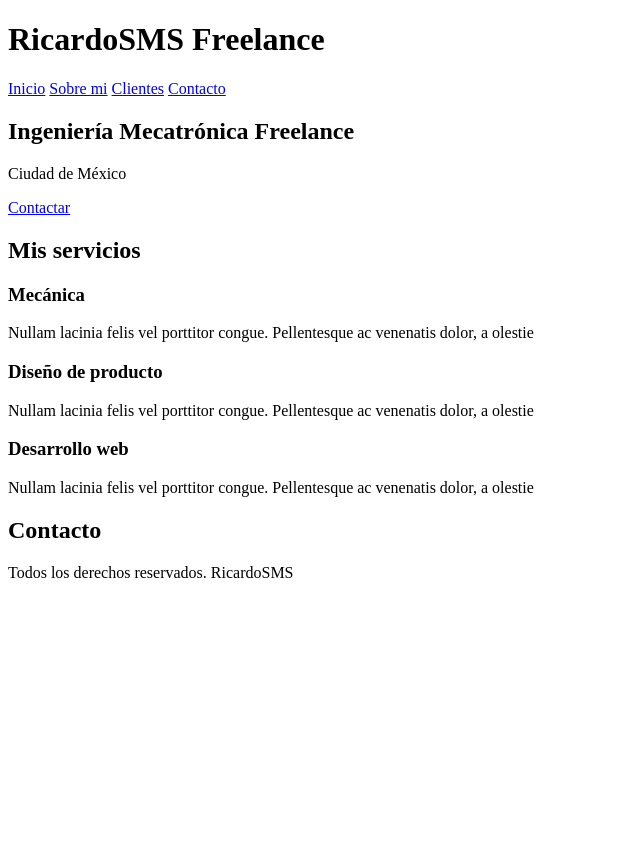
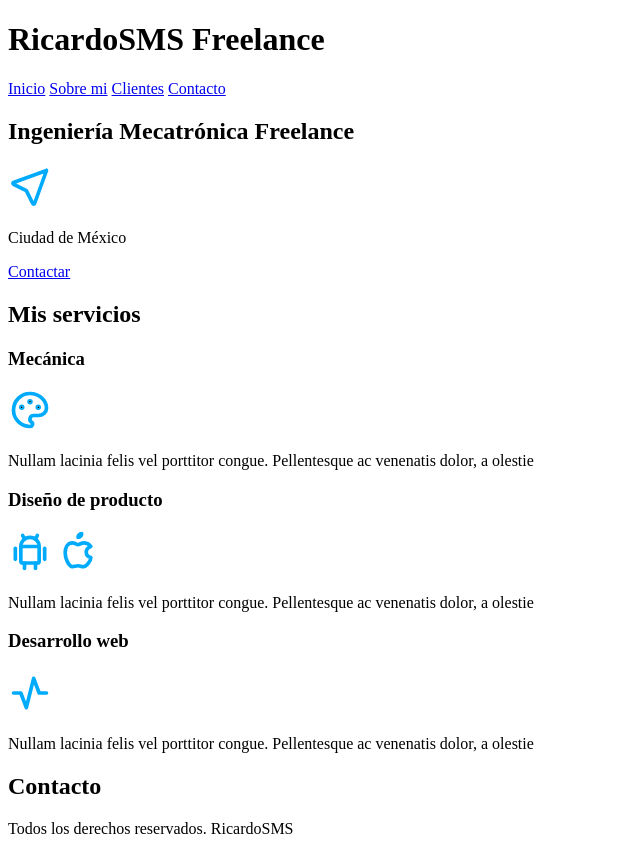
Before and after one commit to Ricardosaid/Full-Stack, a plain HTML site: page index.html in a window 1280 px wide. Shown: the whole page, without its empty margins (0-640 px from the left). Before the commit the page ends 800 px from the top, so only its background shows below. Drawn offline with Linux system fonts and the light colour scheme.

Commit message:
agrego iconos

```diff
--- a/index.html
+++ b/index.html
@@ -20,6 +20,12 @@
 
     <section>
         <h2>Ingeniería Mecatrónica Freelance</h2>
+
+        <svg xmlns="http://www.w3.org/2000/svg" class="icon icon-tabler icon-tabler-location" width="44" height="44" viewBox="0 0 24 24" stroke-width="2" stroke="#00abfb" fill="none" stroke-linecap="round" stroke-linejoin="round">
+            <path stroke="none" d="M0 0h24v24H0z" fill="none"/>
+            <path d="M21 3l-6.5 18a0.55 .55 0 0 1 -1 0l-3.5 -7l-7 -3.5a0.55 .55 0 0 1 0 -1l18 -6.5" />
+        </svg>
+
         <p>Ciudad de México</p>
         <a href="#">Contactar</a>
     </section>
@@ -29,16 +35,51 @@
 
         <section>
             <h3>Mecánica</h3>
+
+            <svg xmlns="http://www.w3.org/2000/svg" class="icon icon-tabler icon-tabler-palette" width="44" height="44" viewBox="0 0 24 24" stroke-width="2" stroke="#00abfb" fill="none" stroke-linecap="round" stroke-linejoin="round">
+                <path stroke="none" d="M0 0h24v24H0z" fill="none"/>
+                <path d="M12 21a9 9 0 1 1 0 -18a9 8 0 0 1 9 8a4.5 4 0 0 1 -4.5 4h-2.5a2 2 0 0 0 -1 3.75a1.3 1.3 0 0 1 -1 2.25" />
+                <circle cx="7.5" cy="10.5" r=".5" fill="currentColor" />
+                <circle cx="12" cy="7.5" r=".5" fill="currentColor" />
+                <circle cx="16.5" cy="10.5" r=".5" fill="currentColor" />
+              </svg>
+
             <p>Nullam lacinia felis vel porttitor congue. Pellentesque ac venenatis dolor, a olestie</p>
         </section>
 
         <section>
             <h3>Diseño de producto</h3>
+
+            <svg xmlns="http://www.w3.org/2000/svg" class="icon icon-tabler icon-tabler-brand-android" width="44" height="44" viewBox="0 0 24 24" stroke-width="2" stroke="#00abfb" fill="none" stroke-linecap="round" stroke-linejoin="round">
+                <path stroke="none" d="M0 0h24v24H0z" fill="none"/>
+                <line x1="4" y1="10" x2="4" y2="16" />
+                <line x1="20" y1="10" x2="20" y2="16" />
+                <path d="M7 9h10v8a1 1 0 0 1 -1 1h-8a1 1 0 0 1 -1 -1v-8a5 5 0 0 1 10 0" />
+                <line x1="8" y1="3" x2="9" y2="5" />
+                <line x1="16" y1="3" x2="15" y2="5" />
+                <line x1="9" y1="18" x2="9" y2="21" />
+                <line x1="15" y1="18" x2="15" y2="21" />
+            </svg>
+
+
+            <svg xmlns="http://www.w3.org/2000/svg" class="icon icon-tabler icon-tabler-brand-apple" width="44" height="44" viewBox="0 0 24 24" stroke-width="2" stroke="#00abfb" fill="none" stroke-linecap="round" stroke-linejoin="round">
+                <path stroke="none" d="M0 0h24v24H0z" fill="none"/>
+                <path d="M9 7c-3 0 -4 3 -4 5.5c0 3 2 7.5 4 7.5c1.088 -.046 1.679 -.5 3 -.5c1.312 0 1.5 .5 3 .5s4 -3 4 -5c-.028 -.01 -2.472 -.403 -2.5 -3c-.019 -2.17 2.416 -2.954 2.5 -3c-1.023 -1.492 -2.951 -1.963 -3.5 -2c-1.433 -.111 -2.83 1 -3.5 1c-.68 0 -1.9 -1 -3 -1z" />
+                <path d="M12 4a2 2 0 0 0 2 -2a2 2 0 0 0 -2 2" />
+            </svg>
+
+
             <p>Nullam lacinia felis vel porttitor congue. Pellentesque ac venenatis dolor, a olestie</p>
         </section>
 
         <section>
             <h3>Desarrollo web</h3>
+
+            <svg xmlns="http://www.w3.org/2000/svg" class="icon icon-tabler icon-tabler-activity" width="44" height="44" viewBox="0 0 24 24" stroke-width="2" stroke="#00abfb" fill="none" stroke-linecap="round" stroke-linejoin="round">
+                <path stroke="none" d="M0 0h24v24H0z" fill="none"/>
+                <path d="M3 12h4l3 8l4 -16l3 8h4" />
+            </svg>
+
             <p>Nullam lacinia felis vel porttitor congue. Pellentesque ac venenatis dolor, a olestie</p>
         </section>
 
```
